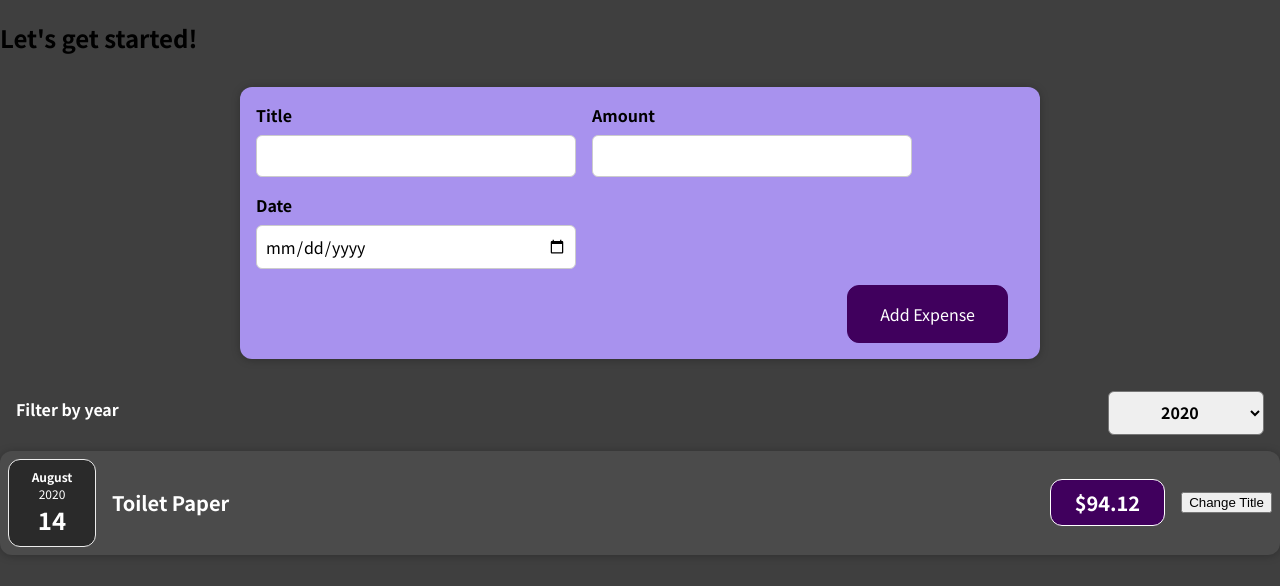
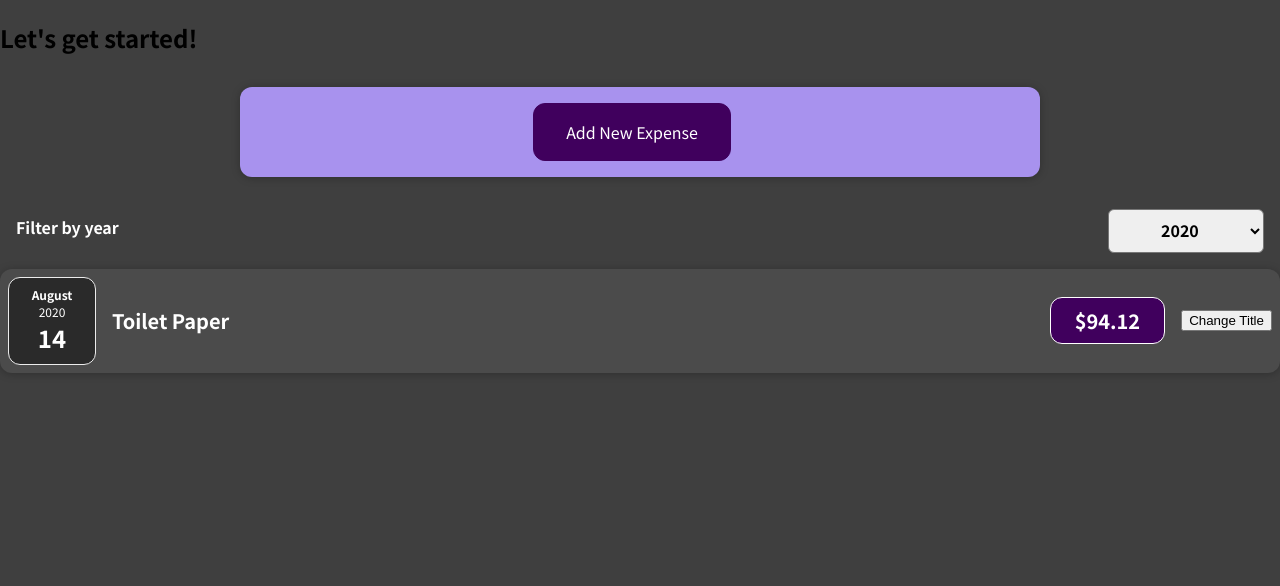
Before and after one commit to ilkyazar/react-complete-guide-expenses-app, a React (Create React App) app: page / in a window 1280 px wide. Shown: the top 586 px of the page. Built offline with nearby package versions, Linux system fonts and the light colour scheme.

Commit message:
handle toggle form when adding new expense

```diff
--- a/src/components/NewExpense/ExpenseForm.js
+++ b/src/components/NewExpense/ExpenseForm.js
@@ -36,6 +36,10 @@ const ExpenseForm = (props) => {
     setEnteredDate('');
   };
 
+  const handleCancel = () => {
+    props.onCancel();
+  };
+
   return (
     <form onSubmit={handleSubmit}>
       <div className="new-expense__controls">
@@ -69,6 +73,7 @@ const ExpenseForm = (props) => {
         </div>
       </div>
       <div className="new-expense__actions">
+        <button onClick={handleCancel}>Cancel</button>
         <button type="submit">Add Expense</button>
       </div>
     </form>
--- a/src/components/NewExpense/NewExpense.js
+++ b/src/components/NewExpense/NewExpense.js
@@ -1,7 +1,16 @@
 import './NewExpense.css';
 import ExpenseForm from './ExpenseForm';
+import { useState } from 'react';
 
 const NewExpense = (props) => {
+  const [showForm, setShowForm] = useState(false);
+
+  const handleToggleForm = () => {
+    setShowForm((prevState) => {
+      return !prevState;
+    });
+  };
+
   const handleSaveExpenseData = (enteredExpenseData) => {
     const expenseData = {
       ...enteredExpenseData,
@@ -10,9 +19,18 @@ const NewExpense = (props) => {
     console.log('Saved Expense Data: ', expenseData);
     props.onAddExpense(expenseData);
   };
+
   return (
     <div className="new-expense">
-      <ExpenseForm onSaveExpenseData={handleSaveExpenseData} />
+      {!showForm && (
+        <button onClick={handleToggleForm}>Add New Expense</button>
+      )}
+      {showForm && (
+        <ExpenseForm
+          onSaveExpenseData={handleSaveExpenseData}
+          onCancel={handleToggleForm}
+        />
+      )}
     </div>
   );
 };
```
